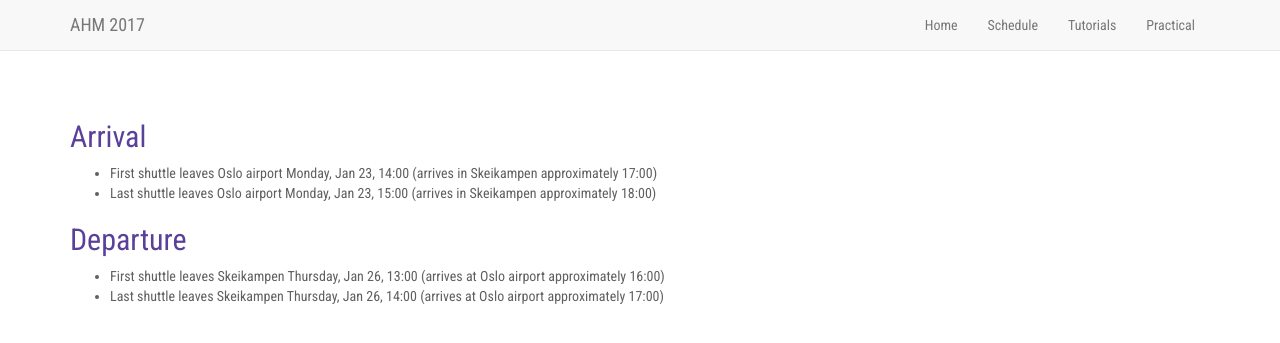
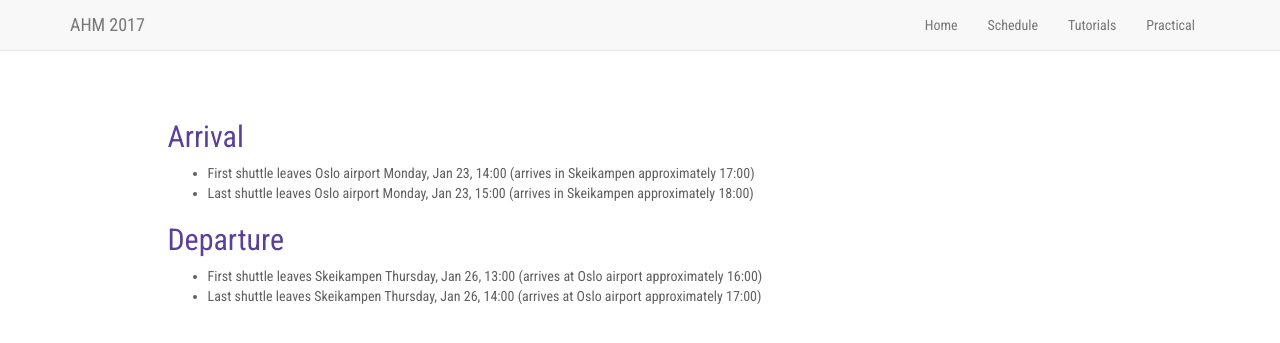
Before and after one commit to neicnordic/ahm17.neic.nordforsk.org, a Jekyll site: the page built from practical.md, in a window 1280 px wide. Shown: the top 343 px of the page. Built offline with Jekyll 4.4.1, drawn with Linux system fonts in a browser that asks for light colours; nearby versions of some CDN libraries.

Commit message:
move text to the right

```diff
--- a/_includes/default.html
+++ b/_includes/default.html
@@ -23,7 +23,11 @@
 {% endif %}
 
 <div class="row">
-    <div class="col-lg-12">
+    <div class="col-lg-1">
+    </div>
+    <div class="col-lg-10">
         {{ page.content | markdownify }}
     </div>
+    <div class="col-lg-1">
+    </div>
 </div>
```
